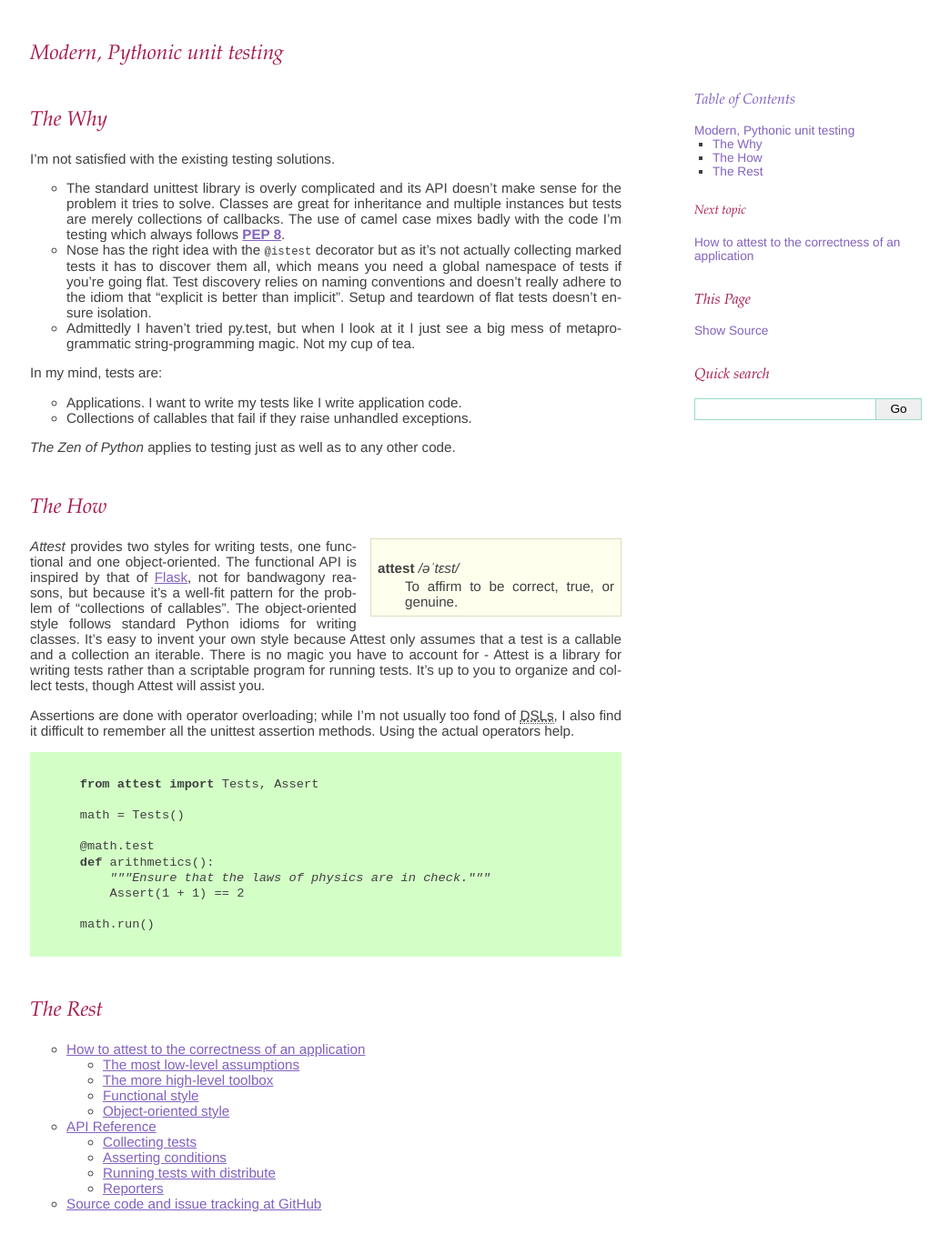
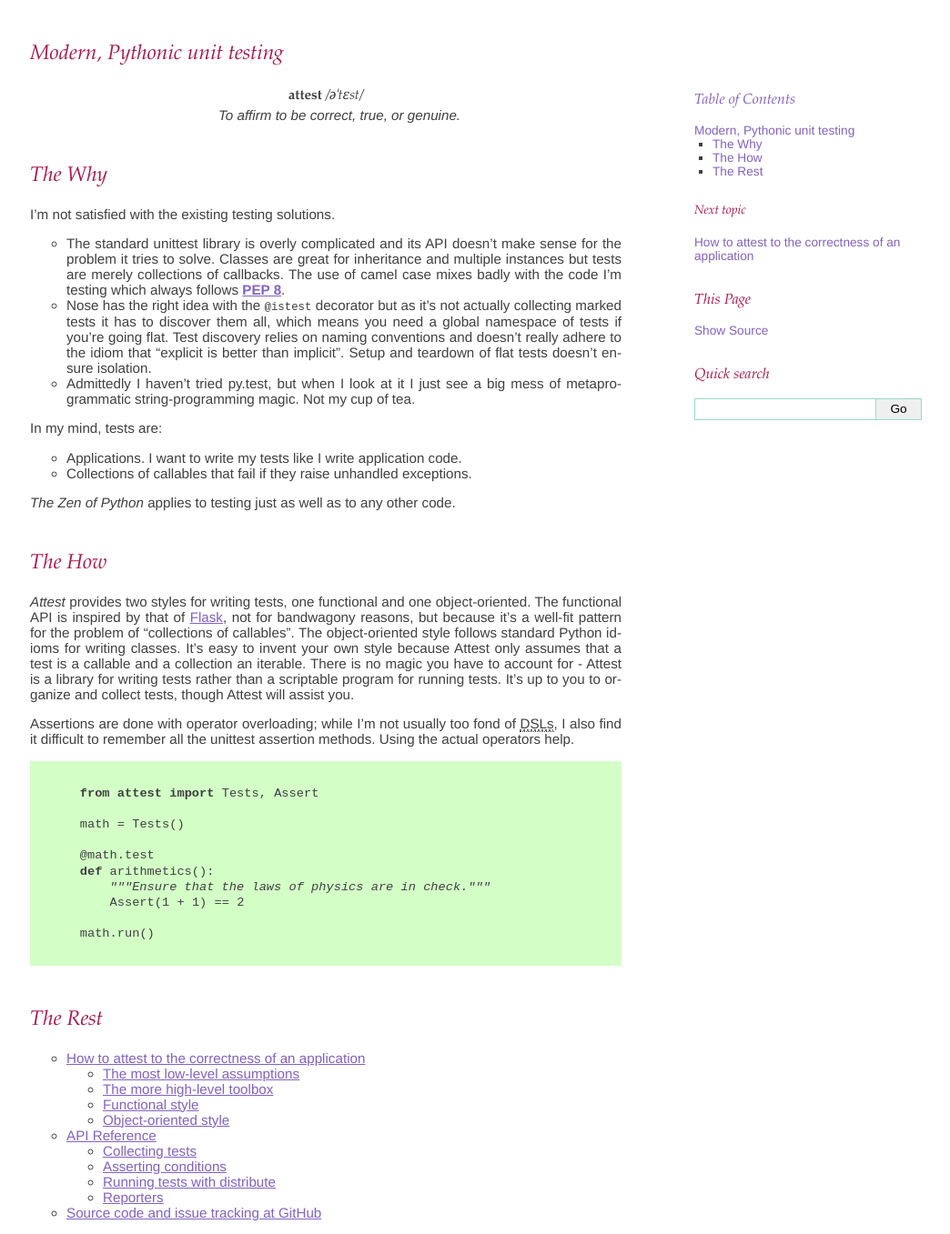
Before and after one commit to dag/attest, a Sphinx documentation site: the page built from docs/index.rst, in a window 1280 px wide and 1357 px high. Shown: the whole window at 91% size, without its empty margins (132-1176 px from the left). Built offline with Sphinx 7.4.7, drawn with Linux system fonts in a browser that asks for light colours.

```diff
--- a/docs/_themes/attest/static/attest.css
+++ b/docs/_themes/attest/static/attest.css
@@ -99,3 +99,16 @@ div.sphinxsidebar ul
 div.related, div.footer
 { display: none;
 }
+
+
+dl.dictionary-entry
+{ text-align: center;
+}
+
+dl.dictionary-entry dt
+{ font-family: 'Garamond', 'Georgia', 'serif';
+}
+
+dl.dictionary-entry dd
+{ font-style: italic;
+}
--- a/docs/index.rst
+++ b/docs/index.rst
@@ -1,5 +1,13 @@
 Modern, Pythonic unit testing
 =============================
+
+.. raw:: html
+
+    <dl class="dictionary-entry">
+        <dt><strong>attest</strong> <em>/əˈtɛst/</em>
+        <dd>To affirm to be correct, true, or genuine.</dd>
+    </dl>
+
 
 The Why
 -------
```
Also changed, not shown: other parts of docs/index.rst (+0 -5 lines).
